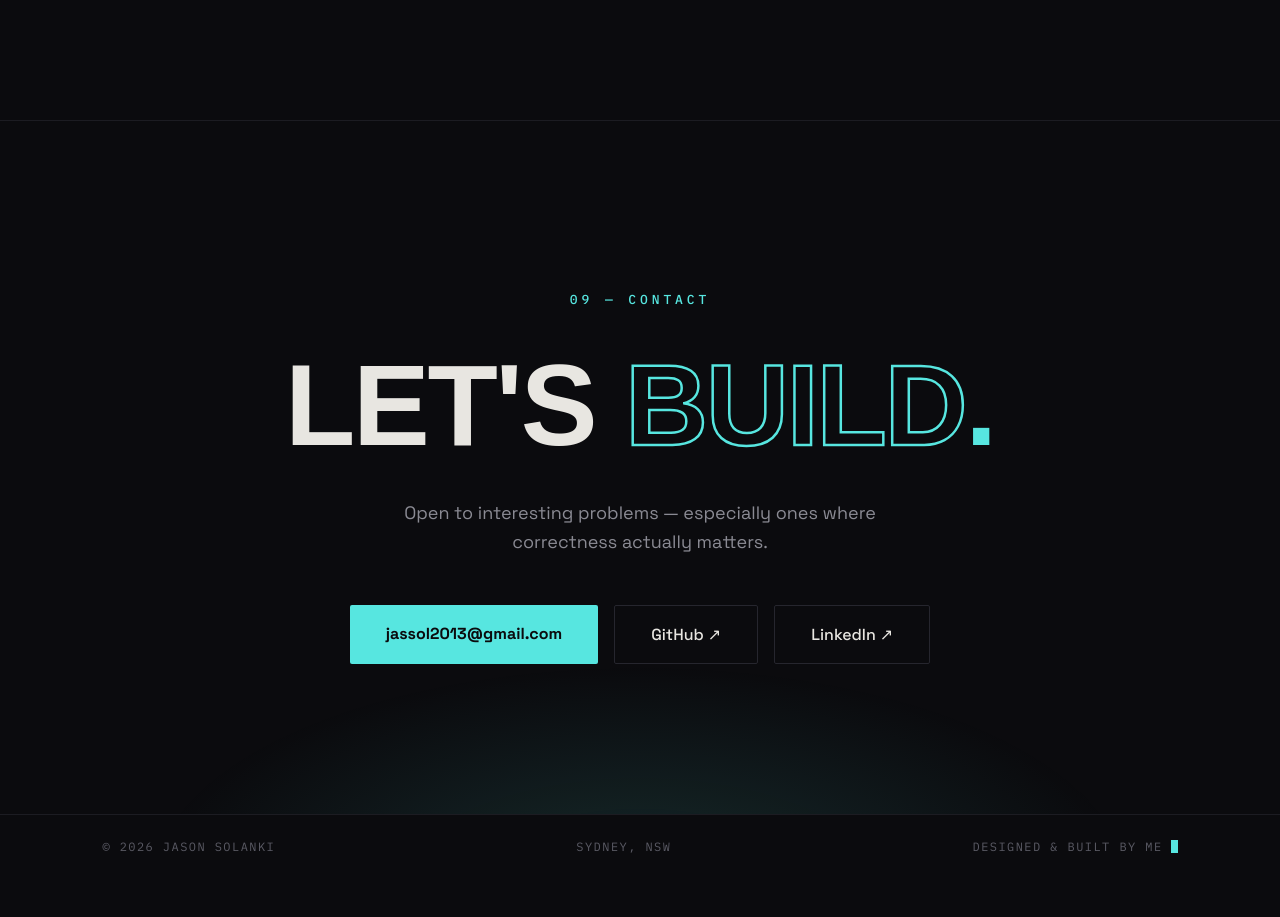
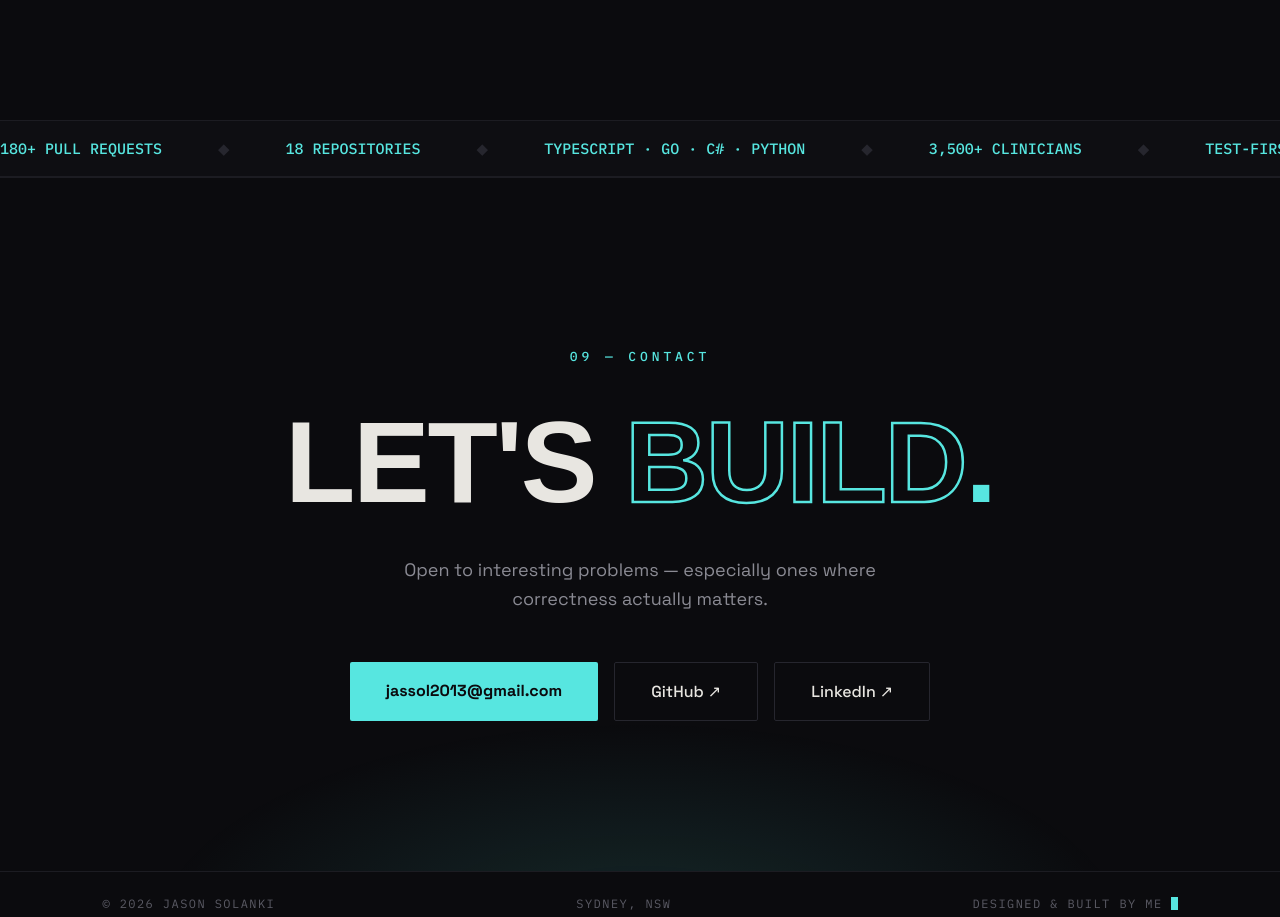
Before and after one commit to jason-sol/jason-sol.github.io, a React (Vite) app: page / in a window 1280 px wide. Shown: the part 2920-3837 px from the top of the page. Built offline with nearby package versions, Linux system fonts and the light colour scheme; a web font is replaced by a local one.

Commit message:
feat: add stat ticker

```diff
--- a/src/App.tsx
+++ b/src/App.tsx
@@ -2,6 +2,7 @@ import { Contact } from './components/sections/Contact'
 import { Footer } from './components/sections/Footer'
 import { Hero } from './components/sections/Hero'
 import { Nav } from './components/sections/Nav'
+import { Ticker } from './components/sections/Ticker'
 
 export function App() {
   return (
@@ -9,6 +10,7 @@ export function App() {
       <Nav />
       <main>
         <Hero />
+        <Ticker />
         <Contact />
       </main>
       <Footer />
--- /dev/null
+++ b/src/components/sections/Ticker.module.css
@@ -0,0 +1,11 @@
+.ticker {
+  border-top: 1px solid var(--line);
+  border-bottom: 1px solid var(--line);
+  overflow: hidden;
+  padding: 18px 0;
+  background: var(--surface);
+}
+
+.separator {
+  color: var(--line-strong);
+}
--- /dev/null
+++ b/src/components/sections/Ticker.tsx
@@ -0,0 +1,30 @@
+import { Fragment } from 'react'
+import type { TickerItem } from '../../content/site'
+import { site } from '../../content/site'
+import { Marquee } from '../ui/Marquee'
+import styles from './Ticker.module.css'
+
+function tickerText(item: TickerItem): string {
+  if ('statKey' in item) {
+    const stat = site.stats[item.statKey]
+    return `${stat.value} ${stat.label.toUpperCase()}`
+  }
+  return item.text
+}
+
+export function Ticker() {
+  return (
+    <div className={styles.ticker} role="group" aria-label="Highlights">
+      <Marquee>
+        {site.ticker.map((item, i) => (
+          <Fragment key={i}>
+            <span>{tickerText(item)}</span>
+            <span className={styles.separator} aria-hidden="true">
+              ◆
+            </span>
+          </Fragment>
+        ))}
+      </Marquee>
+    </div>
+  )
+}
--- /dev/null
+++ b/src/components/ui/Marquee.module.css
@@ -0,0 +1,22 @@
+.track {
+  display: flex;
+  gap: 56px;
+  width: max-content;
+  animation: 26s linear infinite;
+  animation-name: global(marquee);
+  font: 500 15px var(--font-mono);
+  color: var(--accent);
+  white-space: nowrap;
+}
+
+@media (prefers-reduced-motion: reduce) {
+  .track {
+    animation-play-state: paused;
+  }
+}
+
+.group {
+  display: flex;
+  gap: 56px;
+  width: max-content;
+}
--- /dev/null
+++ b/src/components/ui/Marquee.tsx
@@ -0,0 +1,13 @@
+import type { ReactNode } from 'react'
+import styles from './Marquee.module.css'
+
+export function Marquee({ children }: { children: ReactNode }) {
+  return (
+    <div className={styles.track}>
+      <div className={styles.group}>{children}</div>
+      <div className={styles.group} aria-hidden="true">
+        {children}
+      </div>
+    </div>
+  )
+}
```
Also changed, not shown: 2 other files (tests, documents, lock files or other folders).
